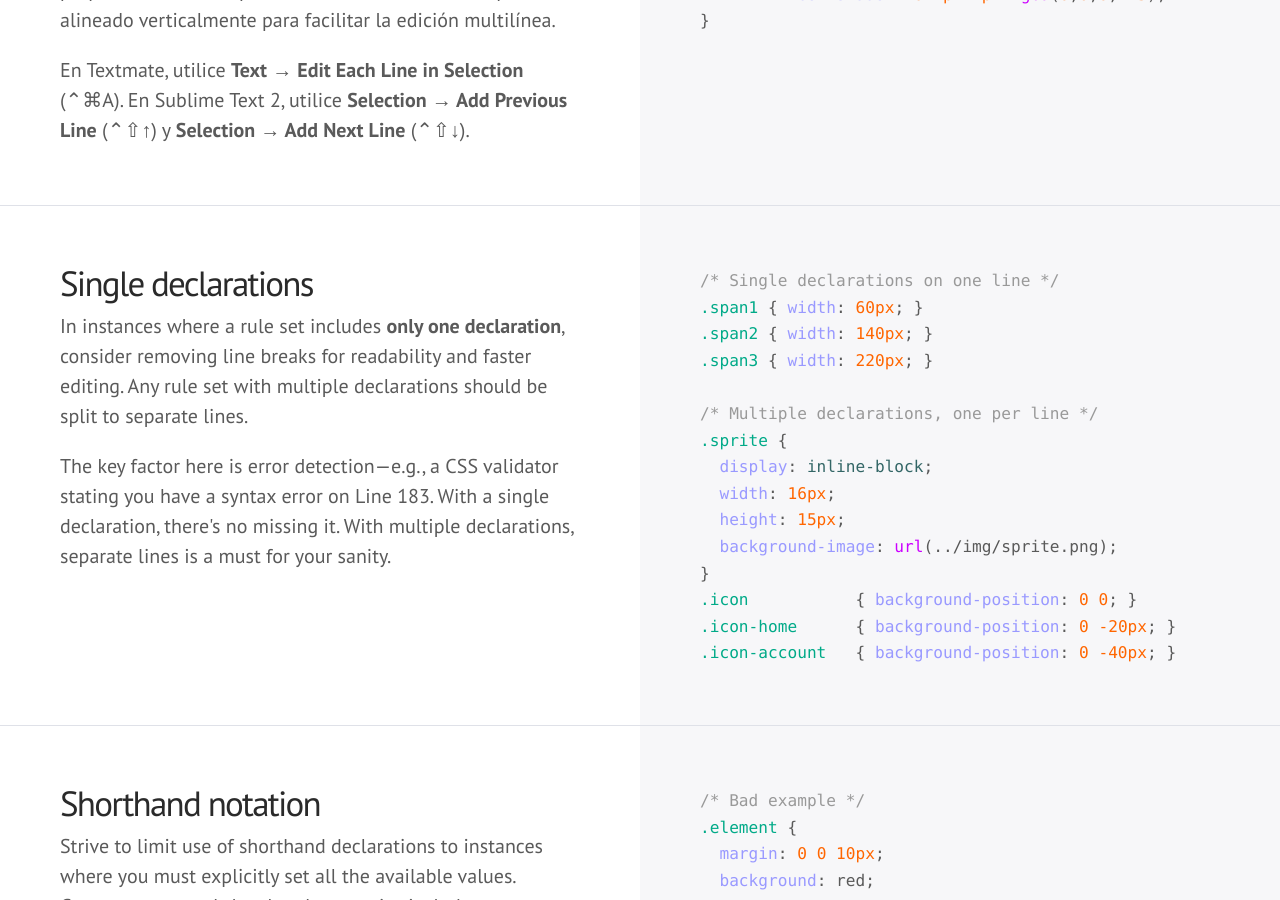
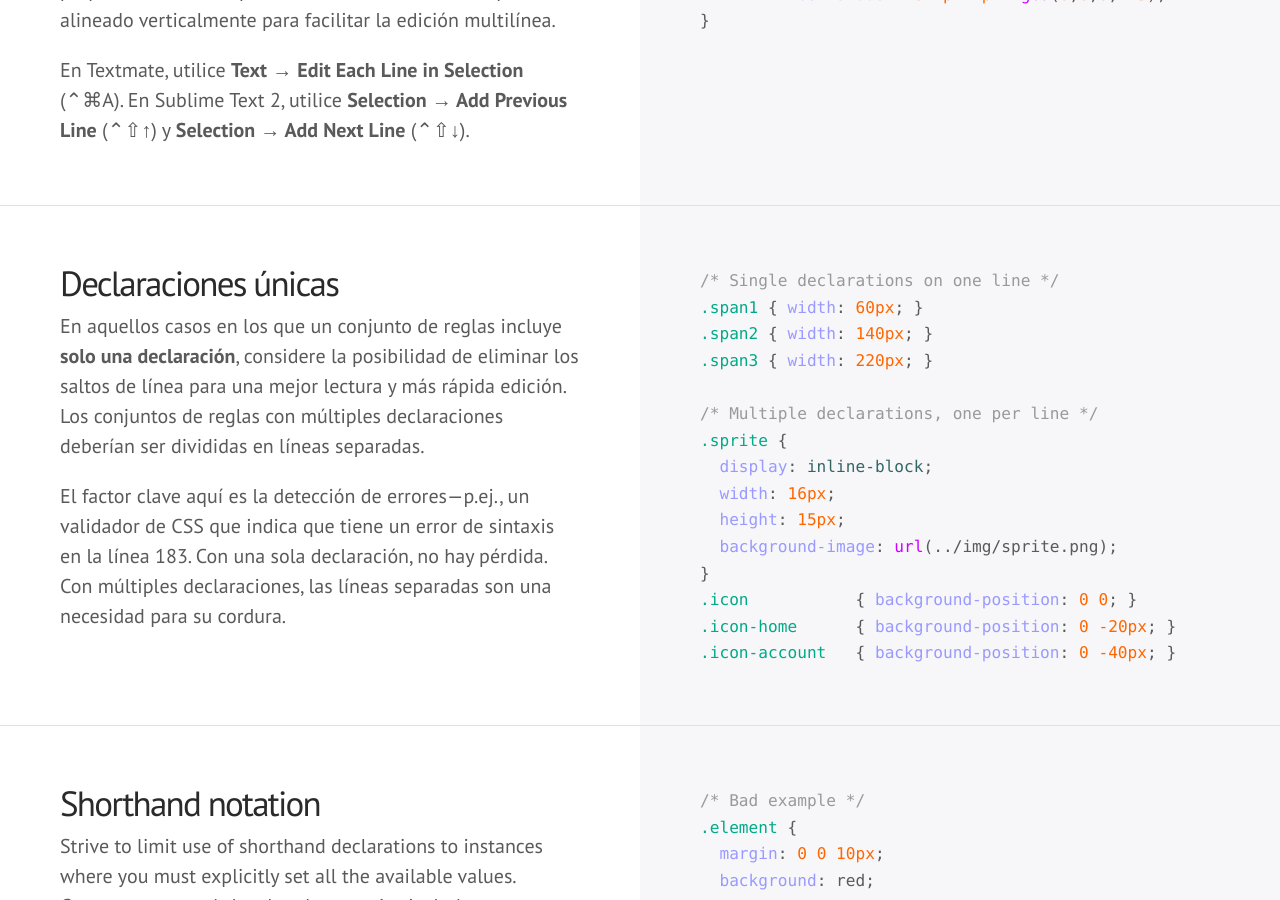
Before and after one commit to mdo/code-guide, a Jekyll site: the page built from index.html, in a window 1280 px wide and 900 px high, scrolled down 10085 px. Built offline with Jekyll 4.4.1, drawn with Linux system fonts in a browser that asks for light colours; some web fonts are replaced; Markdown is read by kramdown in place of the engine named in the settings; comment, search, counter and statistics services are not loaded.

Commit message:
Spanish Translation - Translated the point related to 'Single declarations'

```diff
--- a/index.html
+++ b/index.html
@@ -295,9 +295,9 @@ layout: default
 
 <div class="section" id="css-single-declarations">
   <div class="col">
-    <h3>Single declarations</h3>
-    <p>In instances where a rule set includes <strong>only one declaration</strong>, consider removing line breaks for readability and faster editing. Any rule set with multiple declarations should be split to separate lines.</p>
-    <p>The key factor here is error detection—e.g., a CSS validator stating you have a syntax error on Line 183. With a single declaration, there's no missing it. With multiple declarations, separate lines is a must for your sanity.</p>
+    <h3>Declaraciones únicas</h3>
+    <p>En aquellos casos en los que un conjunto de reglas incluye <strong>solo una declaración</strong>, considere la posibilidad de eliminar los saltos de línea para una mejor lectura y más rápida edición. Los conjuntos de reglas con múltiples declaraciones deberían ser divididas en líneas separadas.</p>
+    <p>El factor clave aquí es la detección de errores—p.ej., un validador de CSS que indica que tiene un error de sintaxis en la línea 183. Con una sola declaración, no hay pérdida. Con múltiples declaraciones, las líneas separadas son una necesidad para su cordura.</p>
   </div>
   <div class="col">
     {% highlight css %}{% include css/single-declarations.css %}{% endhighlight %}
```
